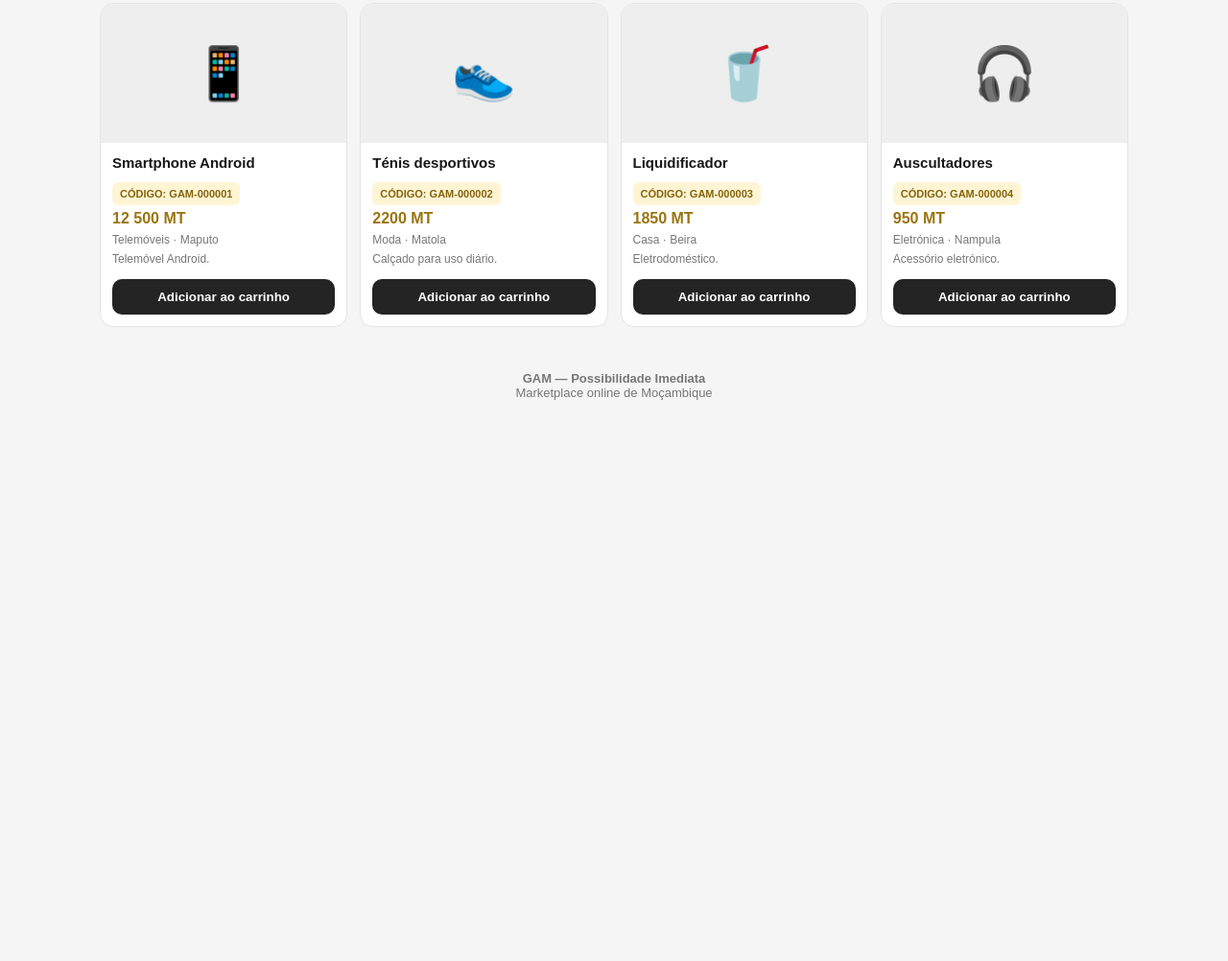
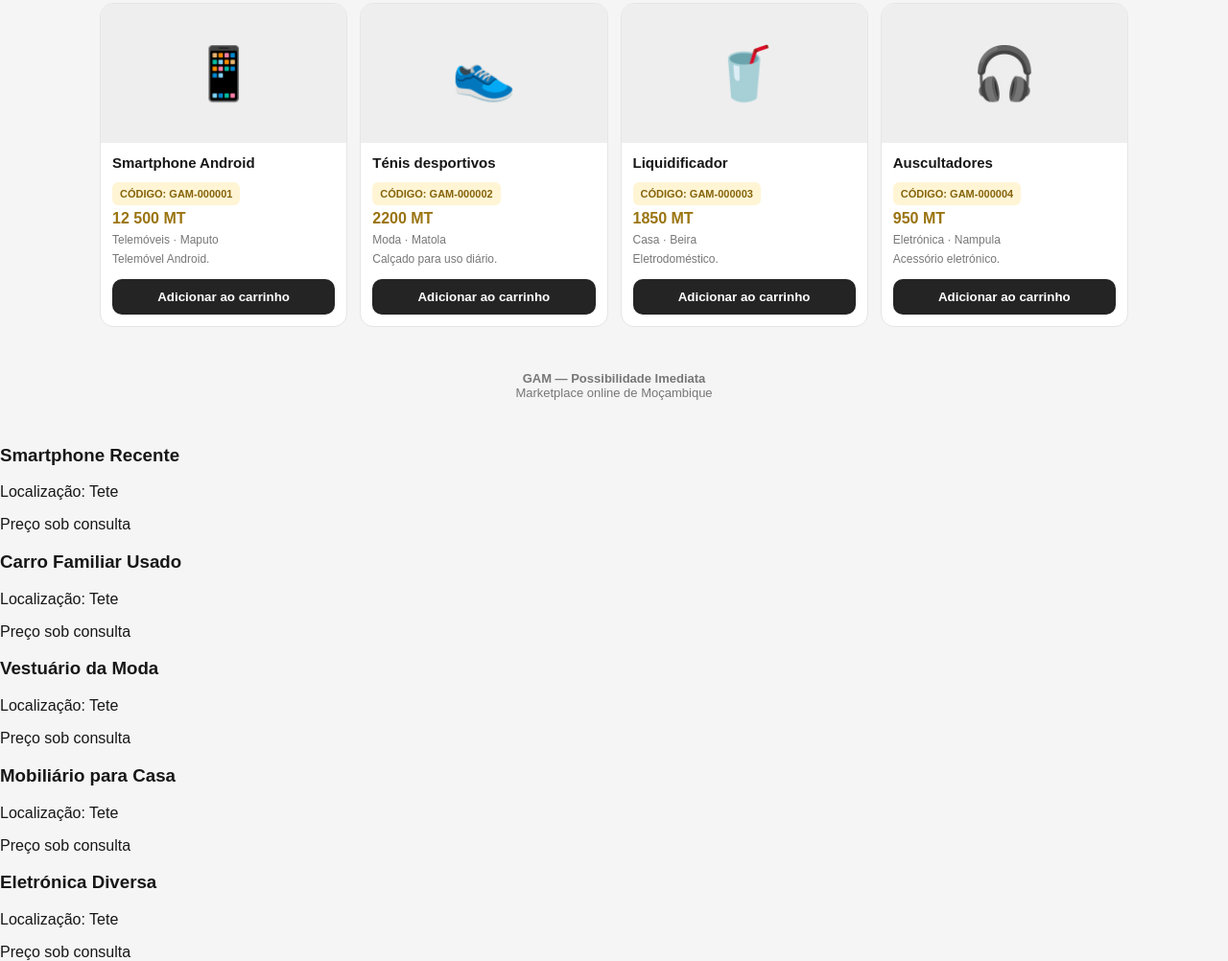
Before and after one commit to guenteantoniomeia-dot/GAM-Marketplace, a plain HTML site: page index.html in a window 1280 px wide. Shown: the part 600-1602 px from the top of the page at 96% size. Before the commit the page ends 1045 px from the top, so only its background shows below. Drawn offline with Linux system fonts and the light colour scheme.

Commit message:
Add product grid with multiple product cards
Added a product grid with multiple product cards displaying various items and their details.

```diff
--- a/index.html
+++ b/index.html
@@ -649,3 +649,30 @@ if ("serviceWorker" in navigator &&
 </script>
 </body>
 </html>
+<div class="product-grid">
+  <div class="product-card">
+    <h3>Smartphone Recente</h3>
+    <p>Localização: Tete</p>
+    <span>Preço sob consulta</span>
+  </div>
+  <div class="product-card">
+    <h3>Carro Familiar Usado</h3>
+    <p>Localização: Tete</p>
+    <span>Preço sob consulta</span>
+  </div>
+  <div class="product-card">
+    <h3>Vestuário da Moda</h3>
+    <p>Localização: Tete</p>
+    <span>Preço sob consulta</span>
+  </div>
+  <div class="product-card">
+    <h3>Mobiliário para Casa</h3>
+    <p>Localização: Tete</p>
+    <span>Preço sob consulta</span>
+  </div>
+  <div class="product-card">
+    <h3>Eletrónica Diversa</h3>
+    <p>Localização: Tete</p>
+    <span>Preço sob consulta</span>
+  </div>
+</div>
```
